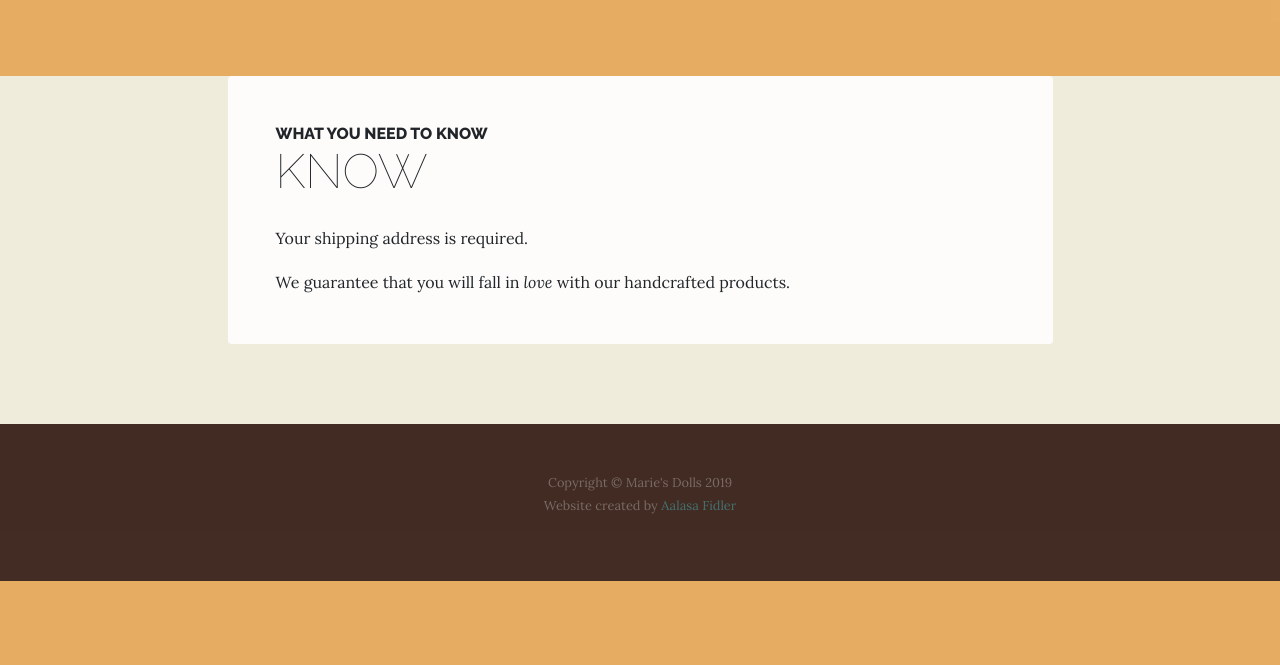
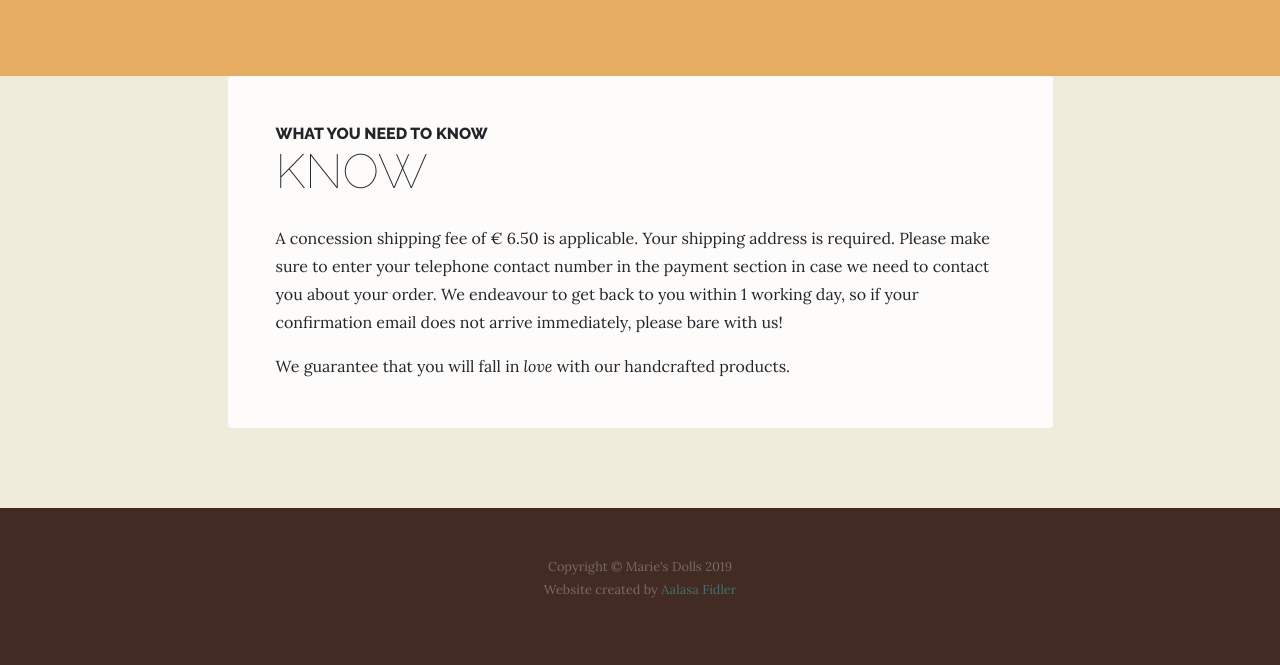
Before and after one commit to aalasafidler/Marie-s-Dolls, a Django app: page /store in a window 1280 px wide. Shown: the part 1757-2422 px from the top of the page. Before the commit the page ends 2338 px from the top, so only its background shows below. Run offline with Django 3.2, Linux system fonts and the light colour scheme; some libraries are stand-ins or nearby versions.

Commit message:
Store messages

```diff
--- a/Marias/templates/index.html
+++ b/Marias/templates/index.html
@@ -13,7 +13,8 @@
   <title>Handmade Crochet Plush - The Perfect Gift! MARIE'S DOLLS</title>
 
   <!-- Bootstrap core CSS -->
-  <link href="{% static 'bootstrap.css' %}" rel="stylesheet">
+  <!-- <link href="{% static 'bootstrap.css' %}" rel="stylesheet"> -->
+  <link href="static/bootstrap.css" rel="stylesheet">
 
   <!-- Custom fonts for this template -->
   <link href="https://fonts.googleapis.com/css?family=Raleway:100,100i,200,200i,300,300i,400,400i,500,500i,600,600i,700,700i,800,800i,900,900i" rel="stylesheet">
--- a/Marias/templates/store.html
+++ b/Marias/templates/store.html
@@ -224,10 +224,8 @@
                   <span class="section-heading-upper">What You Need to Know</span>
                   <span class="section-heading-lower">Know</span>
                 </h2>
-                <p>Your shipping address is required.</p>
-                <p class="mb-0">We guarantee that you will fall in
-                  <em>love</em>
-                  with our handcrafted products.</p>
+                <p>A concession shipping fee of  &#8364 6.50 is applicable. Your shipping address is required. Please make sure to enter your telephone contact number in the payment section in case we need to contact you about your order. We endeavour to get back to you within 1 working day, so if your confirmation email does not arrive immediately, please bare with us!</p>
+                <p class="mb-0">We guarantee that you will fall in <em>love</em> with our handcrafted products.</p>
              </div>
             </div>
           </div>
@@ -243,8 +241,8 @@
     </footer>
 
     <!-- Bootstrap core JavaScript -->
-    <script src="vendor/jquery/jquery.min.js"></script>
-    <script src="vendor/bootstrap/js/bootstrap.bundle.min.js"></script>
+    <!-- <script src="vendor/jquery/jquery.min.js"></script>
+    <script src="vendor/bootstrap/js/bootstrap.bundle.min.js"></script> -->
 
   </body>
 
```
